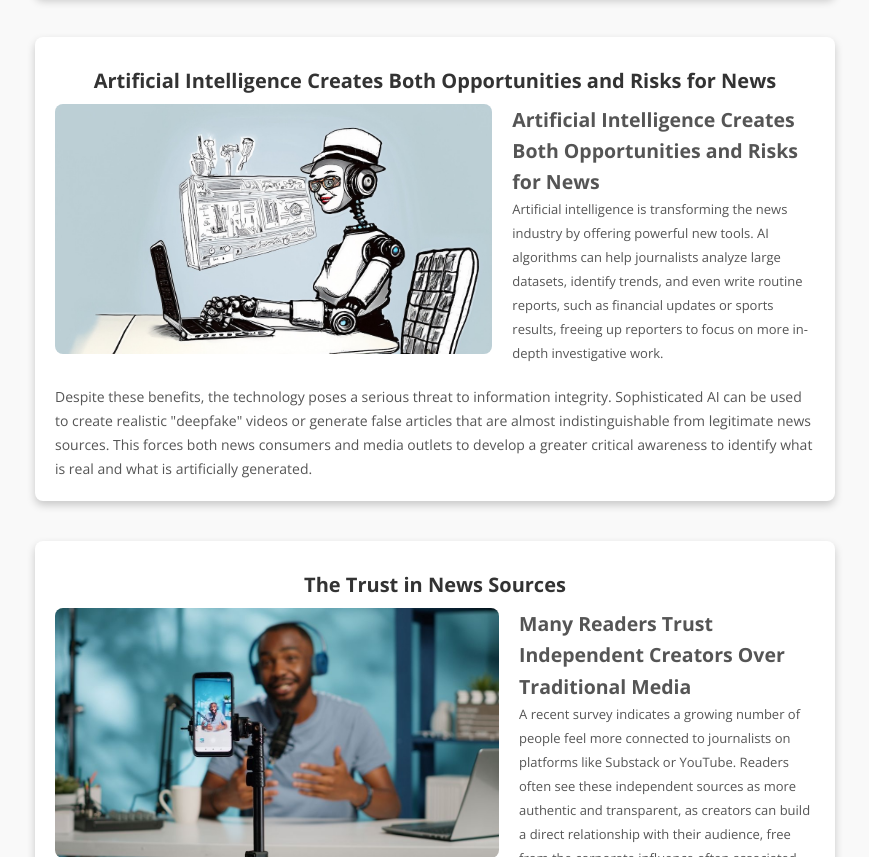
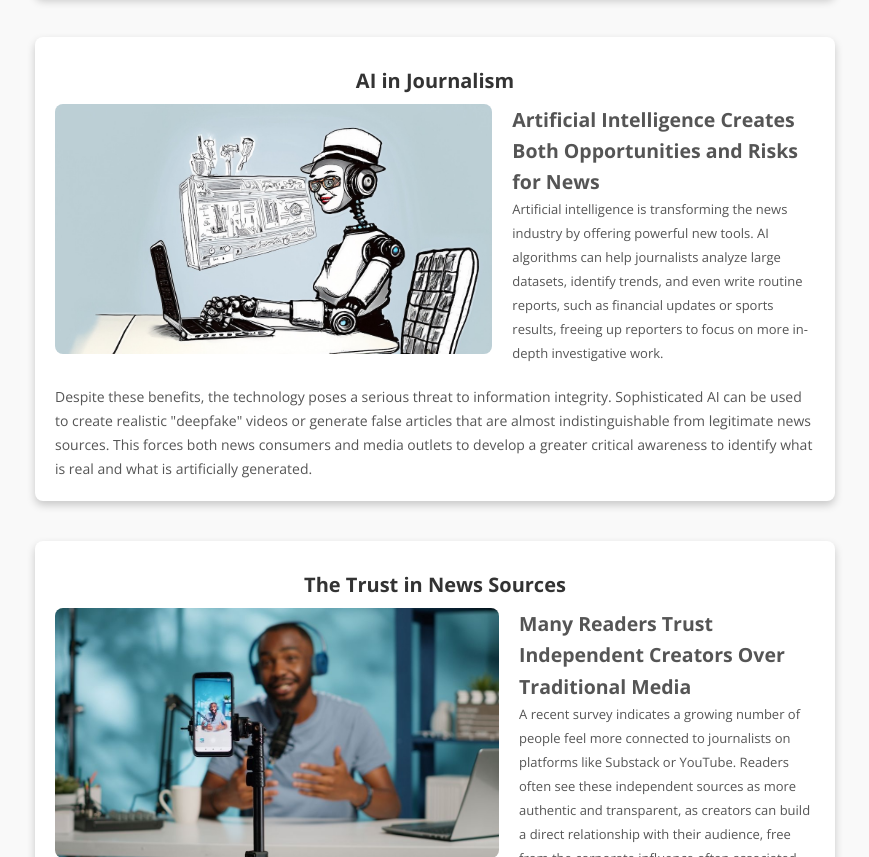
Before and after one commit to AquaSquirel/saobentoNews, a website: page pages/Digital Times/index_2.html in a window 1280 px wide. Shown: the part 966-1823 px from the top of the page, without its empty margins (205-1074 px from the left). Drawn offline with nearby package versions, Linux system fonts and the light colour scheme.

Commit message:
Update index_2.html

```diff
--- a/pages/Digital Times/index_2.html
+++ b/pages/Digital Times/index_2.html
@@ -110,7 +110,7 @@ A new report shows that platforms like TikTok and Instagram are becoming a prima
 
 
       <section class="news-master">
-        <h1 class="news-title">Artificial Intelligence Creates Both Opportunities and Risks for News</h1>
+        <h1 class="news-title">AI in Journalism</h1>
 
         <div class="content-row">
           <img src="../../images/ai_in_jornalism.jpg" alt="Imagem da notícia">
```
